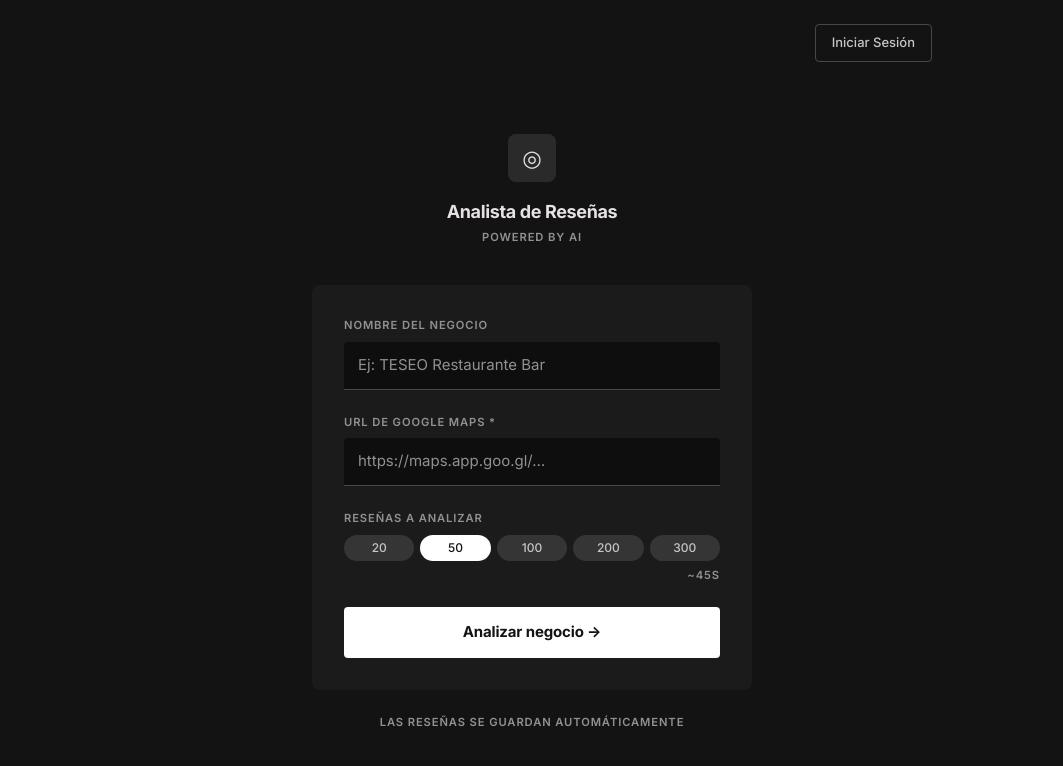
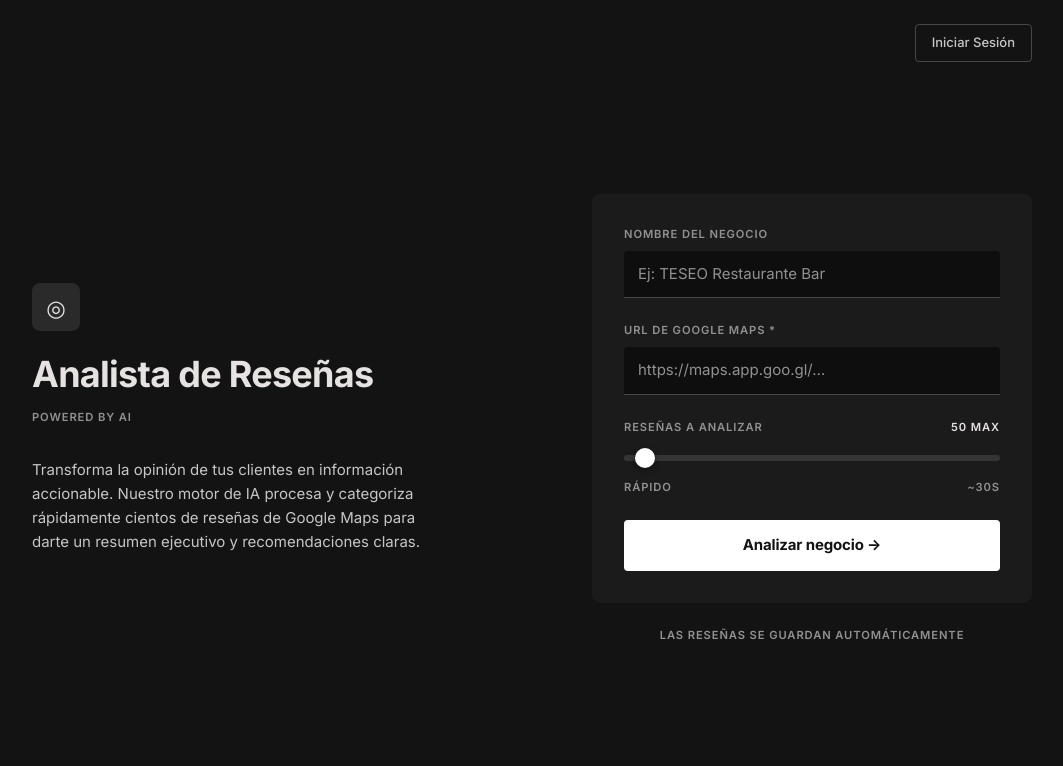
Before and after one commit to Matiasdiaz-sa/Proyecto, a Next.js app in the folder frontend/: page / in a window 1280 px wide. Shown: the top 766 px of the page, without its empty margins (108-1171 px from the left). Built offline with nearby package versions, Linux system fonts and the light colour scheme; no server answers.

Commit message:
feat: desktop responsive css layout, micro-animations, and range slider with 1000 limit

```diff
--- a/frontend/src/app/globals.css
+++ b/frontend/src/app/globals.css
@@ -51,11 +51,15 @@ body {
   font-size: 0.9375rem;
   padding: 0.75rem 0.875rem;
   outline: none;
-  transition: border-color 0.2s;
+  transition: border-color 0.3s ease, background-color 0.3s ease;
   border-radius: 4px 4px 0 0;
 }
-.ghost-input::placeholder { color: var(--text-dim); }
-.ghost-input:focus { border-bottom-color: var(--primary); }
+.ghost-input::placeholder { color: var(--text-dim); transition: color 0.3s; }
+.ghost-input:focus {
+  border-bottom-color: var(--primary);
+  background-color: var(--s1);
+}
+.ghost-input:focus::placeholder { color: var(--text-muted); }
 
 /* ── Primary button ─────────────────────────────────────────────────────────── */
 .btn-primary {
@@ -70,10 +74,17 @@ body {
   font-weight: 700;
   cursor: pointer;
   letter-spacing: -0.01em;
-  transition: opacity 0.15s, transform 0.1s;
+  transition: opacity 0.2s, transform 0.2s cubic-bezier(0.16, 1, 0.3, 1), box-shadow 0.2s;
 }
-.btn-primary:hover:not(:disabled) { opacity: 0.92; }
-.btn-primary:active:not(:disabled) { transform: scale(0.99); }
+.btn-primary:hover:not(:disabled) {
+  opacity: 0.95;
+  box-shadow: 0 4px 12px rgba(255, 255, 255, 0.1);
+  transform: translateY(-1px);
+}
+.btn-primary:active:not(:disabled) {
+  transform: scale(0.97) translateY(0);
+  box-shadow: none;
+}
 .btn-primary:disabled { background: var(--s3); color: var(--text-dim); cursor: not-allowed; }
 
 /* ── Ghost button ───────────────────────────────────────────────────────────── */
@@ -190,3 +201,151 @@ body {
     --text-dim: #666666;
   }
 }
+
+/* ── Setup Layout ───────────────────────────────────────────────────────────── */
+.setup-container {
+  flex: 1;
+  width: 100%;
+  max-width: 1000px;
+  margin: 0 auto;
+  display: flex;
+  flex-direction: column;
+  justify-content: center;
+  align-items: center;
+  gap: 3rem;
+  padding: 2rem 0;
+}
+.setup-hero {
+  text-align: center;
+  display: flex;
+  flex-direction: column;
+  align-items: center;
+}
+.hero-icon {
+  margin: 0 auto 16px;
+}
+.setup-desc {
+  display: none;
+}
+
+@media (min-width: 1024px) {
+  .setup-container {
+    flex-direction: row;
+    justify-content: space-between;
+    align-items: center;
+    gap: 4rem;
+  }
+  .setup-hero {
+    text-align: left;
+    align-items: flex-start;
+    flex: 1;
+  }
+  .hero-icon {
+    margin: 0 0 16px 0 !important;
+  }
+  .setup-desc {
+    display: block;
+  }
+}
+
+/* ── Micro Animations ───────────────────────────────────────────────────────── */
+@keyframes slideUpFade {
+  0% { opacity: 0; transform: translateY(20px); }
+  100% { opacity: 1; transform: translateY(0); }
+}
+
+.animate-fade-up {
+  animation: slideUpFade 0.6s cubic-bezier(0.16, 1, 0.3, 1) forwards;
+}
+
+.animate-fade-up-delay-1 {
+  animation: slideUpFade 0.6s cubic-bezier(0.16, 1, 0.3, 1) 0.15s forwards;
+  opacity: 0;
+}
+
+.animate-fade-up-delay-2 {
+  animation: slideUpFade 0.6s cubic-bezier(0.16, 1, 0.3, 1) 0.3s forwards;
+  opacity: 0;
+}
+
+.hover-lift {
+  transition: transform 0.3s cubic-bezier(0.16, 1, 0.3, 1), box-shadow 0.3s ease, border-color 0.2s ease;
+}
+.hover-lift:hover {
+  transform: translateY(-4px);
+  box-shadow: 0 12px 24px -8px rgba(0, 0, 0, 0.6);
+  border-color: var(--s4);
+}
+
+/* ── Range Slider ────────────────────────────────────────────────────────────── */
+.range-slider {
+  -webkit-appearance: none;
+  appearance: none;
+  width: 100%;
+  background: transparent;
+  margin: 12px 0;
+}
+.range-slider:focus {
+  outline: none;
+}
+.range-slider::-webkit-slider-runnable-track {
+  width: 100%;
+  height: 6px;
+  cursor: pointer;
+  background: var(--s3);
+  border-radius: 9999px;
+  transition: background 0.2s;
+}
+.range-slider:hover::-webkit-slider-runnable-track {
+  background: var(--s4);
+}
+.range-slider::-webkit-slider-thumb {
+  height: 20px;
+  width: 20px;
+  border-radius: 50%;
+  background: var(--primary);
+  cursor: grab;
+  -webkit-appearance: none;
+  appearance: none;
+  margin-top: -7px;
+  box-shadow: 0 2px 6px rgba(0,0,0,0.4);
+  transition: transform 0.15s cubic-bezier(0.16, 1, 0.3, 1), box-shadow 0.15s ease;
+}
+.range-slider::-webkit-slider-thumb:hover {
+  transform: scale(1.15);
+  box-shadow: 0 4px 12px rgba(255,255,255,0.2);
+}
+.range-slider:active::-webkit-slider-thumb {
+  cursor: grabbing;
+  transform: scale(0.95);
+  box-shadow: 0 2px 4px rgba(0,0,0,0.6);
+}
+.range-slider::-moz-range-track {
+  width: 100%;
+  height: 6px;
+  cursor: pointer;
+  background: var(--s3);
+  border-radius: 9999px;
+  transition: background 0.2s;
+}
+.range-slider:hover::-moz-range-track {
+  background: var(--s4);
+}
+.range-slider::-moz-range-thumb {
+  height: 20px;
+  width: 20px;
+  border-radius: 50%;
+  background: var(--primary);
+  cursor: grab;
+  border: none;
+  box-shadow: 0 2px 6px rgba(0,0,0,0.4);
+  transition: transform 0.15s cubic-bezier(0.16, 1, 0.3, 1), box-shadow 0.15s ease;
+}
+.range-slider::-moz-range-thumb:hover {
+  transform: scale(1.15);
+  box-shadow: 0 4px 12px rgba(255,255,255,0.2);
+}
+.range-slider:active::-moz-range-thumb {
+  cursor: grabbing;
+  transform: scale(0.95);
+}
--- a/frontend/src/components/views/ChatView.tsx
+++ b/frontend/src/components/views/ChatView.tsx
@@ -56,18 +56,17 @@ export function ChatView({ bizName, reviews, report, setState, msgs, typing, sen
       </header>
 
       {/* Messages */}
-      <div style={{ flex: 1, overflowY: "auto", padding: "1.25rem", display: "flex", flexDirection: "column", gap: 12 }}>
-        {msgs.map((m, i) => <Bubble key={i} msg={m} />)}
-        {typing && <Dots />}
-        <div ref={endRef} />
+      <div className="flex-1 overflow-y-auto flex flex-col animate-fade-up">
+        <div className="w-full max-w-[800px] mx-auto p-5 py-8 flex flex-col gap-4 flex-1">
+          {msgs.map((m, i) => <Bubble key={i} msg={m} />)}
+          {typing && <Dots />}
+          <div ref={endRef} />
+        </div>
       </div>
 
       {/* Suggestions */}
       {msgs.length === 1 && (
-        <div style={{
-          padding: "0 1.25rem 0.75rem",
-          display: "flex", gap: 6, flexWrap: "wrap",
-        }}>
+        <div className="w-full max-w-[800px] mx-auto px-5 pb-4 flex gap-2 flex-wrap justify-center lg:justify-start">
           {SUGGESTIONS.map((q, i) => (
             <button key={i} className="suggestion-chip" onClick={() => send(q)}>{q}</button>
           ))}
@@ -79,7 +78,7 @@ export function ChatView({ bizName, reviews, report, setState, msgs, typing, sen
         borderTop: "1px solid var(--s2)", background: "var(--s1)",
         padding: "0.875rem 1.25rem", flexShrink: 0,
       }}>
-        <div style={{ maxWidth: 720, margin: "0 auto", display: "flex", alignItems: "flex-end", gap: 8 }}>
+        <div className="w-full max-w-[800px] mx-auto flex items-end gap-2">
           <textarea
             ref={inputRef}
             rows={1}
--- a/frontend/src/components/views/SetupView.tsx
+++ b/frontend/src/components/views/SetupView.tsx
@@ -14,11 +14,14 @@ export function SetupView({ bizName, setBizName, mapsUrl, setMapsUrl, limit, set
   const { isSignedIn, user } = useUser();
   return (
     <div style={{
-      minHeight: "100vh", background: "var(--bg)",
-      display: "flex", flexDirection: "column", alignItems: "center", padding: "1.5rem",
+      minHeight: "100vh", background: "var(--bg)", display: "flex", flexDirection: "column",
+      padding: "1.5rem"
     }}>
       {/* Top Header */}
-      <div style={{ width: "100%", maxWidth: 800, display: "flex", justifyContent: "flex-end", gap: 16, marginBottom: 40 }}>
+      <div style={{
+        width: "100%", maxWidth: 1000, margin: "0 auto",
+        display: "flex", justifyContent: "flex-end", gap: 16
+      }}>
         {isSignedIn ? (
           <div style={{ display: "flex", alignItems: "center", gap: 16 }}>
             <span className="label" style={{ textTransform: "none", color: "var(--text)" }}>Hola, {user.firstName || "Usuario"}</span>
@@ -32,21 +35,27 @@ export function SetupView({ bizName, setBizName, mapsUrl, setMapsUrl, limit, set
         )}
       </div>
 
-      <div style={{ width: "100%", maxWidth: 440, marginTop: "2rem" }}>
-        {/* Logo */}
-        <div style={{ textAlign: "center", marginBottom: "2.5rem" }}>
+      <div className="setup-container animate-fade-up">
+
+        {/* Left Column: Branding / Hero */}
+        <div className="setup-hero">
           <div style={{
             width: 48, height: 48, borderRadius: 8, background: "var(--s2)",
             display: "flex", alignItems: "center", justifyContent: "center",
-            fontSize: "1.4rem", margin: "0 auto 16px",
-          }}>◎</div>
-          <div style={{ fontSize: "1.125rem", fontWeight: 700, letterSpacing: "-0.02em", color: "var(--text)" }}>
+            fontSize: "1.4rem"
+          }} className="hero-icon">◎</div>
+          <div style={{ fontSize: "2.25rem", fontWeight: 700, letterSpacing: "-0.02em", color: "var(--text)", marginBottom: 8 }}>
             Analista de Reseñas
           </div>
-          <div className="label" style={{ marginTop: 4 }}>Powered by AI</div>
+          <div className="label">Powered by AI</div>
+
+          <div className="setup-desc" style={{ marginTop: 32, color: "var(--text-muted)", fontSize: "0.9375rem", lineHeight: 1.6, maxWidth: 400 }}>
+            Transforma la opinión de tus clientes en información accionable. Nuestro motor de IA procesa y categoriza rápidamente cientos de reseñas de Google Maps para darte un resumen ejecutivo y recomendaciones claras.
+          </div>
         </div>
 
-        {/* Card */}
+        {/* Right Column: Setup Card */}
+        <div className="animate-fade-up-delay-1" style={{ width: "100%", maxWidth: 440, flexShrink: 0 }}>
         <div className="card" style={{ display: "flex", flexDirection: "column", gap: "1.5rem" }}>
           <div>
             <div className="label" style={{ marginBottom: 8 }}>Nombre del negocio</div>
@@ -72,21 +81,24 @@ export function SetupView({ bizName, setBizName, mapsUrl, setMapsUrl, limit, set
           </div>
 
           <div>
-            <div className="label" style={{ marginBottom: 8 }}>Reseñas a analizar</div>
-            <div style={{ display: "flex", gap: 6 }}>
-              {[20, 50, 100, 200, 300].map(n => (
-                <button
-                  key={n}
-                  onClick={() => setLimit(n)}
-                  className={limit === n ? "chip chip-selected" : "chip"}
-                  style={{ cursor: "pointer", border: "none", flex: 1, justifyContent: "center" }}
-                >
-                  {n}
-                </button>
-              ))}
+            <div className="label" style={{ display: "flex", justifyContent: "space-between", marginBottom: 8 }}>
+              <span>Reseñas a analizar</span>
+              <span style={{ color: "var(--text)" }}>{limit} max</span>
             </div>
-            <div className="label" style={{ marginTop: 6, textAlign: "right" }}>
-              {limit <= 20 ? "~30s" : limit <= 50 ? "~45s" : limit <= 100 ? "~60s" : limit <= 200 ? "~90s" : "~2min"}
+            <input
+              type="range"
+              min="20"
+              max="1000"
+              step="10"
+              value={limit}
+              onChange={e => setLimit(Number(e.target.value))}
+              className="range-slider"
+            />
+            <div className="label" style={{ display: "flex", justifyContent: "space-between", marginTop: 6 }}>
+              <span>Rápido</span>
+              <span>
+                {limit <= 50 ? "~30s" : limit <= 100 ? "~45s" : limit <= 300 ? "~60s" : limit <= 500 ? "~90s" : limit <= 800 ? "~2m" : "~3m"}
+              </span>
             </div>
           </div>
 
@@ -107,6 +119,7 @@ export function SetupView({ bizName, setBizName, mapsUrl, setMapsUrl, limit, set
         <div className="label" style={{ textAlign: "center", marginTop: "1.5rem" }}>
           Las reseñas se guardan automáticamente
         </div>
+        </div>
       </div>
     </div>
   );
```
Also changed, not shown: frontend/src/components/views/ReportView.tsx (+31 -8 lines), frontend/src/components/views/WorkspaceView.tsx (+12 -9 lines), frontend/src/app/page.tsx (line endings or trailing spaces), 2 other files (tests, documents, lock files or other folders).
